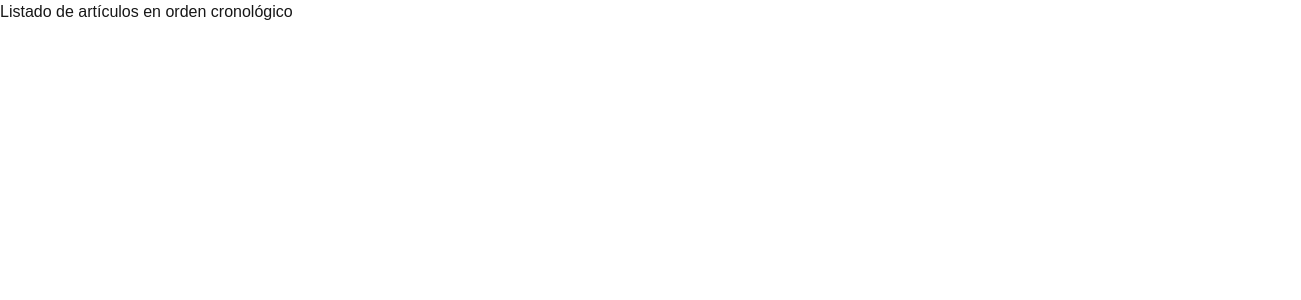
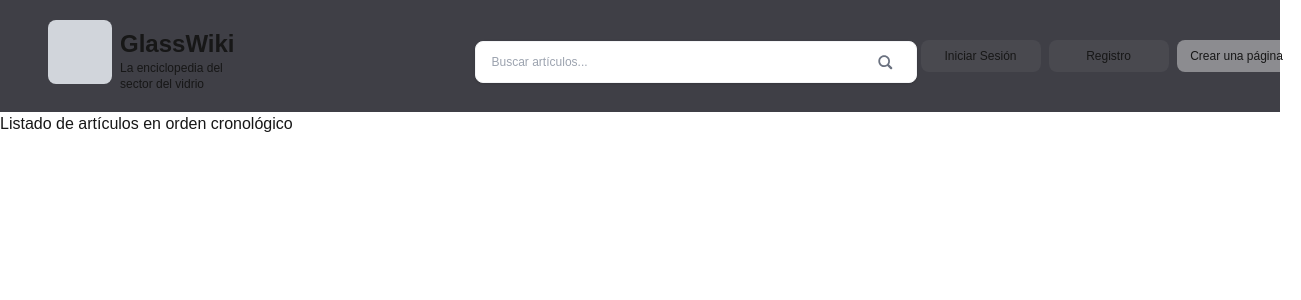
Before and after one commit to frankgimeno3/glasswiki, a Next.js app: page /arts in a window 1280 px wide. Shown: the top 300 px of the page, 1301 px wide, since content can reach past the window. Built offline with nearby package versions, Linux system fonts and the light colour scheme.

Commit message:
meto contenido a arts

```diff
--- a/src/app/arts/page.tsx
+++ b/src/app/arts/page.tsx
@@ -1,4 +1,5 @@
 import React, { FC } from 'react';
+import UnloggedNav from '../ui-components/navs/unlogged-nav';
 
 interface ArtsProps {
 
@@ -6,7 +7,10 @@ interface ArtsProps {
 
 const Arts: FC<ArtsProps> = ({ }) => {
   return (
-    <div>Listado de artículos en orden cronológico</div>
+    <div>
+        <UnloggedNav/>
+        <p>Listado de artículos en orden cronológico</p>
+    </div>
   );
 };
 
```
